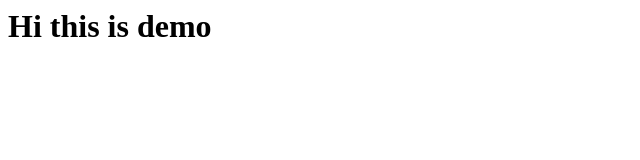
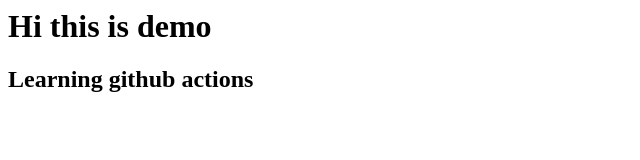
Before and after one commit to SachinMalekar/actions, a plain HTML site: page index.html in a window 1280 px wide. Shown: the whole page, without its empty margins (0-640 px from the left). Drawn offline with Linux system fonts and the light colour scheme.

Commit message:
Add heading for GitHub Actions learning

```diff
--- a/index.html
+++ b/index.html
@@ -4,5 +4,6 @@
   </head>
   <body>
     <h1>Hi this is demo</h1>
+    <h2> Learning github actions</h2>
   </body>
 </html>
```
